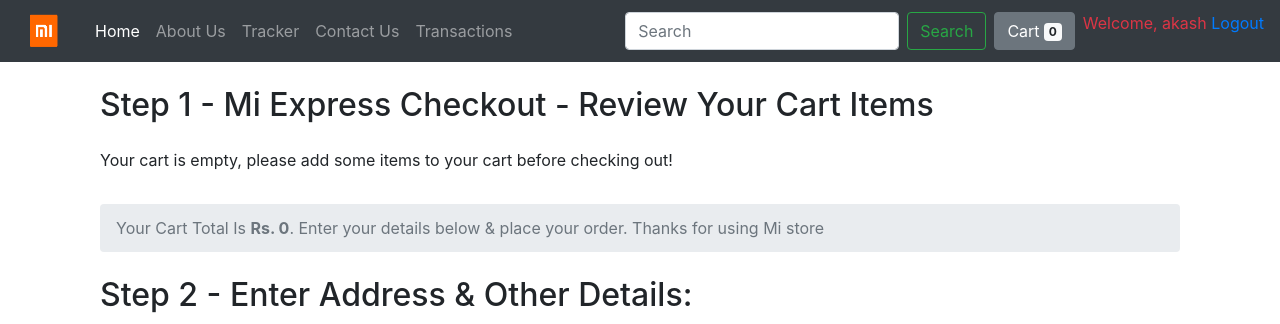
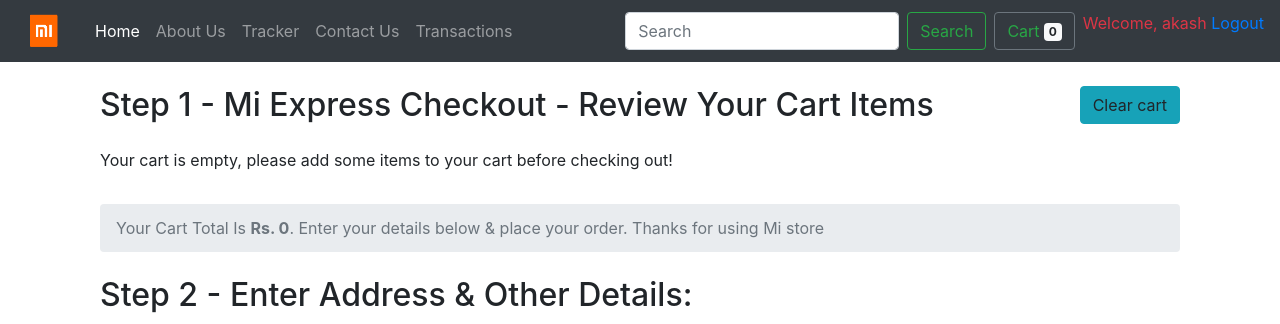
Before and after one commit to akashjadhav3/Mi_Store, a Django app: page /shop/checkout/ in a window 1280 px wide. Shown: the top 324 px of the page. Run offline with Django 3.2, Linux system fonts and the light colour scheme; a user stored in the database is signed in; some libraries are stand-ins or nearby versions.

Commit message:
changes in checkout popover

```diff
--- a/shop/templates/shop/basic.html
+++ b/shop/templates/shop/basic.html
@@ -129,11 +129,11 @@
       <input class="form-control mr-sm-2" type="search" placeholder="Search" aria-label="Search" name="search" id="search">
       <button class="btn btn-outline-success my-2 my-sm-0" type="submit">Search</button>
     </form>
-    <button type="button" class="btn btn-secondary mx-2" data-trigger="focus" id="popcart" data-container="body" data-toggle="popover" data-placement="bottom" data-html="true" data-content="Vivamus
+    <button type="button" class="btn btn-secondary mx-2 bg-dark" data-trigger="focus" id="popcart" data-container="body" data-toggle="popover" data-placement="bottom" data-html="true" data-content="Vivamus
 sagittis lacus vel augue laoreet rutrum faucibus.">
 
 
-  Cart <span class="badge badge-light" id="cart">0</span>
+ <a id="popover" class="text-success" href="{% url 'Checkout' %}" data-trigger="hover"> Cart <span class="badge badge-light" id="cart">0</span></a>
 </button>
 {% if user.is_authenticated %}
         <p class="text-danger">Welcome, {{ user.get_username }} <a href="{% url 'logout' %}">Logout</a></p>
@@ -193,7 +193,11 @@ sagittis lacus vel augue laoreet rutrum faucibus.">
     <script src="https://stackpath.bootstrapcdn.com/bootstrap/4.2.1/js/bootstrap.min.js" integrity="sha384-B0UglyR+jN6CkvvICOB2joaf5I4l3gm9GU6Hc1og6Ls7i6U/mkkaduKaBhlAXv9k" crossorigin="anonymous"></script>
     {% block js %} {% endblock %}
   </body>
-   {% comment %} <script>
-  $('#popcart').popover('toggle')
-  </script> {% endcomment %}
+
+<script>
+window.onload = function() {
+  $('#popcart').popover('hide')
+};
+</script>
+
 </html>
--- a/shop/templates/shop/checkout.html
+++ b/shop/templates/shop/checkout.html
@@ -3,10 +3,14 @@
 {% block body %}
 <div class="container">
     <div class="col my-4">
+    <div>
+        <a class="btn btn-info float-right" onclick="clerCart()">Clear cart</a>
+    </div>
         <h2>Step 1 - Mi Express Checkout - Review Your Cart Items</h2>
         <div class="my-4">
             <ul class="list-group" id="items">
             </ul>
+
 
             <nav aria-label="breadcrumb">
   <ol class="breadcrumb mt-3">
@@ -104,4 +108,11 @@ document.location = "/shop";
 {% endif %}
 $('#amount').val($('#totalPrice').html())
 </script>
+
+<script type="text/javascript">
+function clerCart(){
+    localStorage.clear();
+    window.location.reload()
+}
+</script>
 {% endblock %}
```
Also changed, not shown: blog/templates/blog/basic.html (+6 -4 lines), db.sqlite3.
